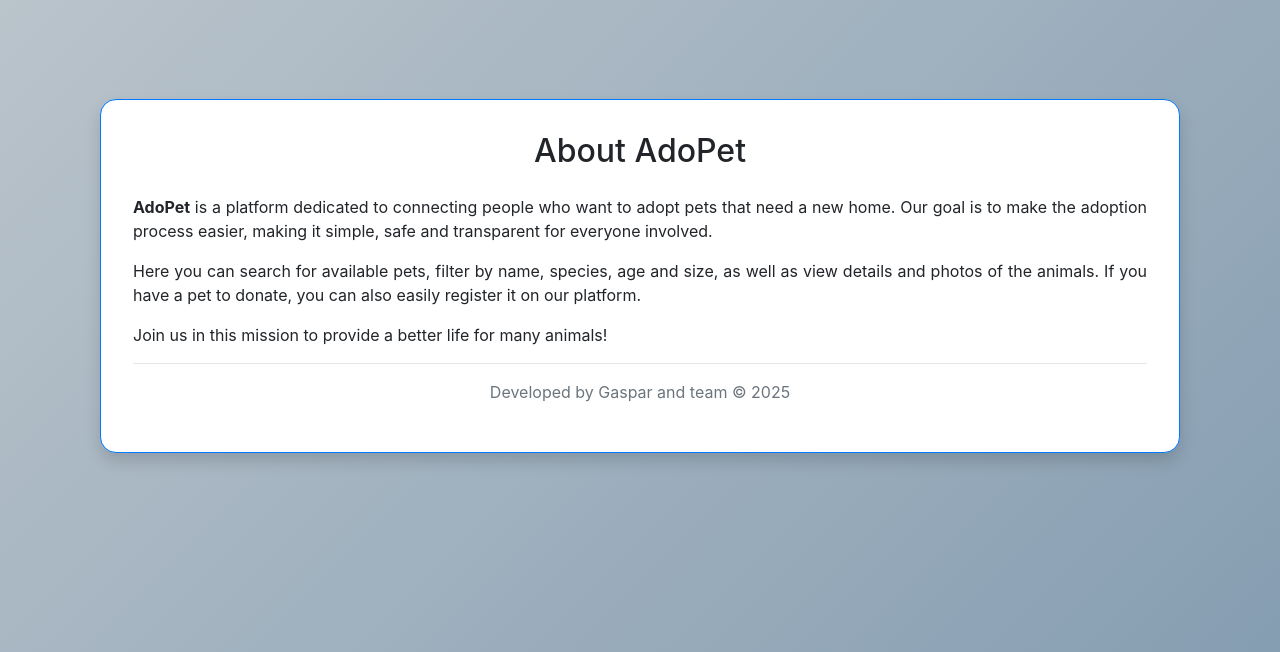
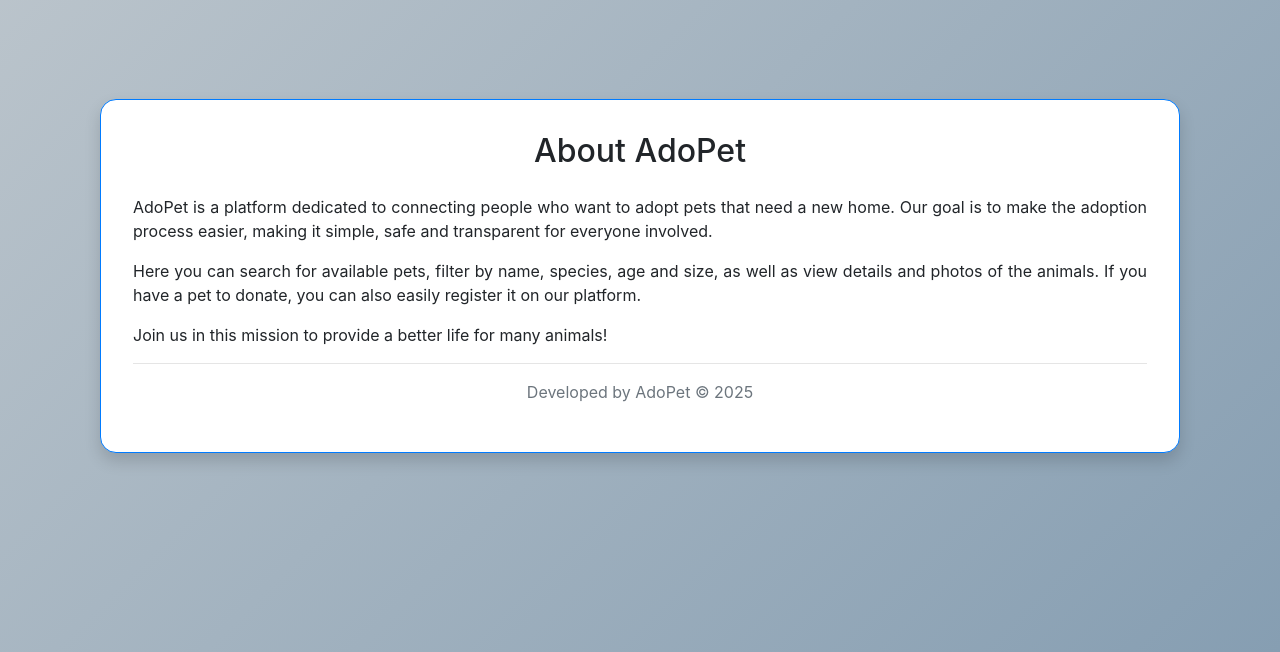
Before and after one commit to gaspardasilva12/Projeto-Web, a Flask app: page /about in a window 1280 px wide. Shown: the part 224-876 px from the top of the page. Run offline with Flask 3, Linux system fonts and the light colour scheme; some libraries are stand-ins or nearby versions.

Commit message:
Atualização

```diff
--- a/website/templates/about.html
+++ b/website/templates/about.html
@@ -15,6 +15,7 @@
         margin-top: 20px;
         margin-bottom: 20px;
     }
+
     .card-body {
         padding: 2rem;
     }
@@ -29,7 +30,7 @@
             <h2 class="text-center mb-4">About AdoPet</h2>
             <div class="about-text">
                 <p>
-                    <strong>AdoPet</strong> is a platform dedicated to connecting people who want to adopt pets that need
+                    AdoPet is a platform dedicated to connecting people who want to adopt pets that need
                     a new home. Our goal is to make the adoption process easier, making it simple, safe and transparent
                     for everyone involved.
                 </p>
@@ -42,7 +43,7 @@
                 </p>
             </div>
             <hr>
-            <p class="text-muted text-center">Developed by Gaspar and team &copy; 2025</p>
+            <p class="text-muted text-center">Developed by AdoPet &copy; 2025</p>
         </div>
     </div>
 </div>
--- a/website/templates/ongs.html
+++ b/website/templates/ongs.html
@@ -45,7 +45,7 @@ body {
             <input type="hidden" name="endereco" value="{{ request.args.get('telefone', '') }}">
         </div>
         <button type="submit" class="btn btn-primary mt-2">Search</button>
-        <a href="/ongs" class="btn btn-secondary mt-2">Limpar</a>
+        <a href="/ongs" class="btn btn-secondary mt-2">Clean</a>
         </form>
 
         {% if ongs %}
```
